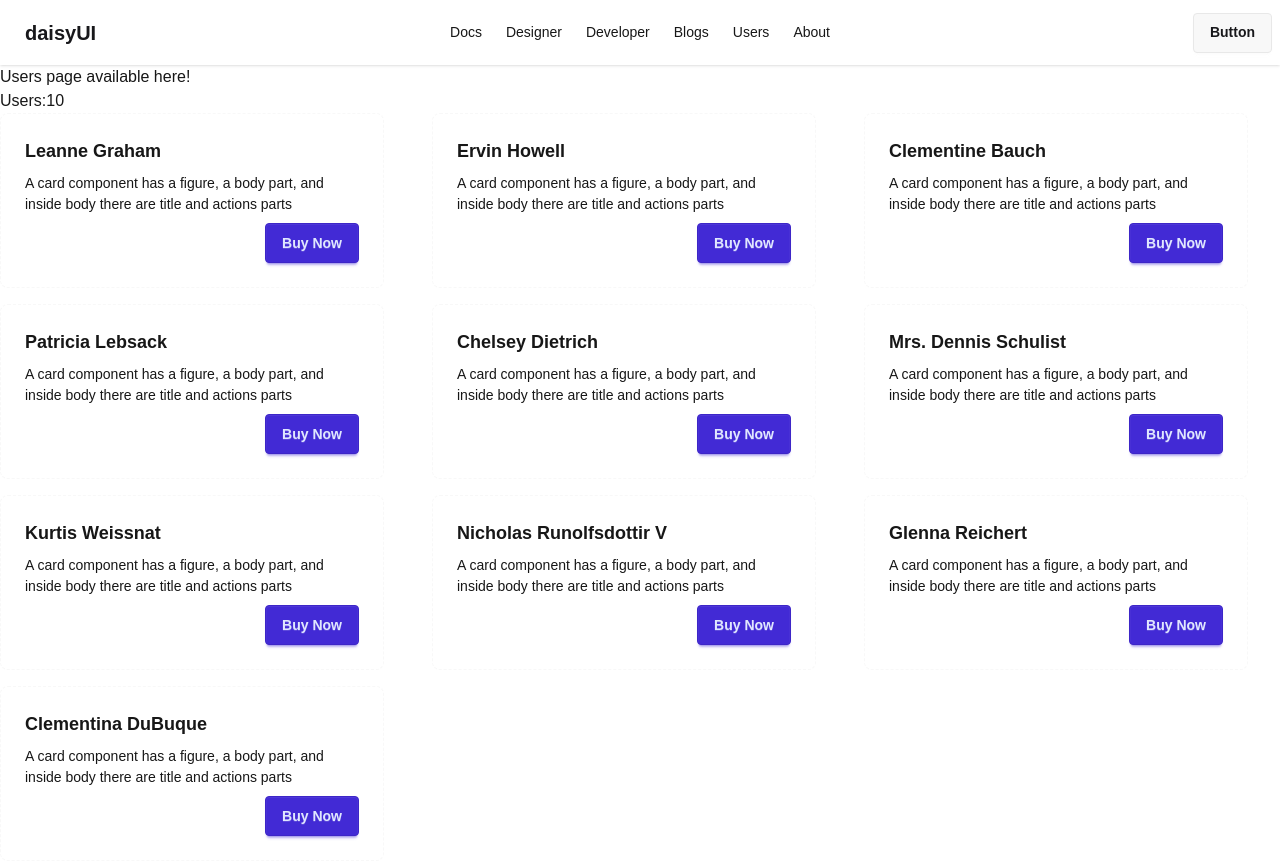
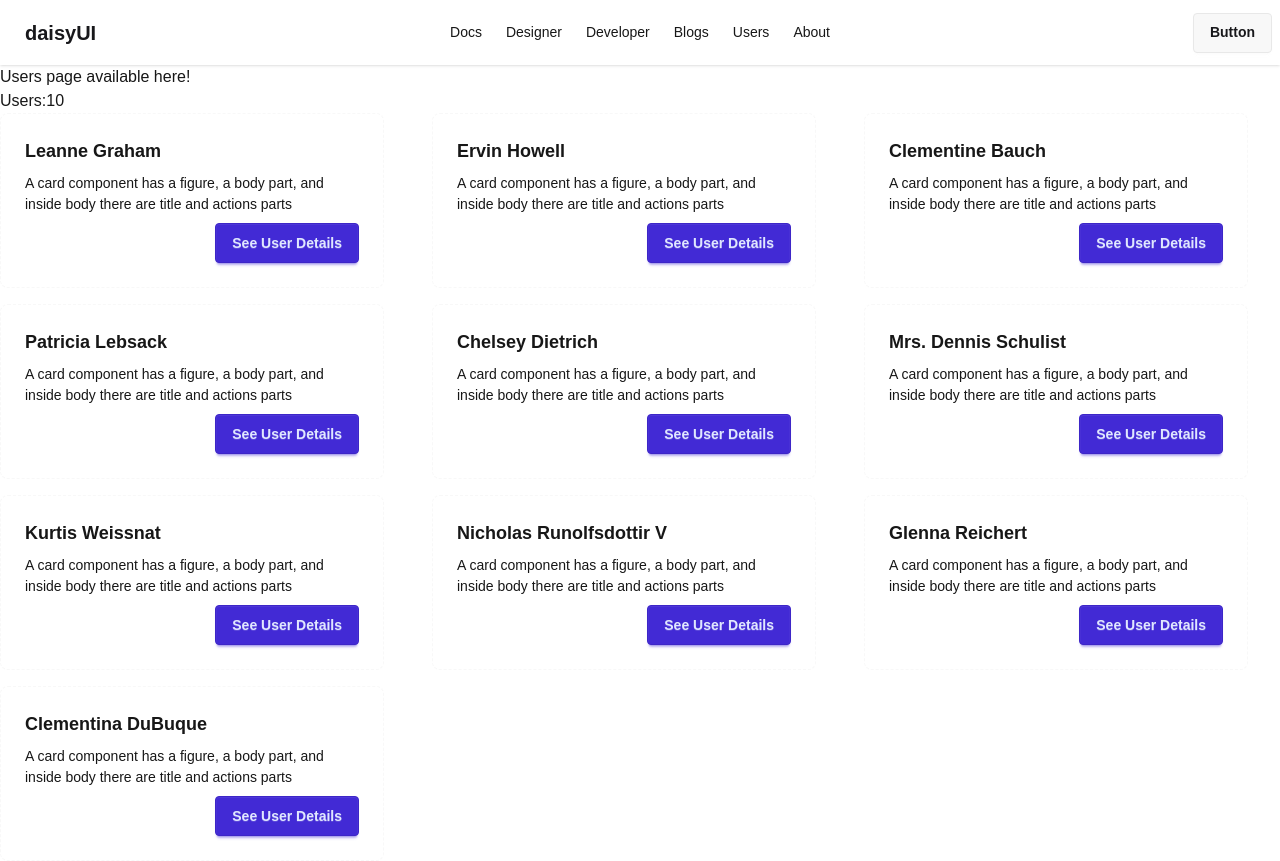
Before and after one commit to Maha-bub/my-first-nextjs-app, a Next.js app: page /users in a window 1280 px wide. Built offline with nearby package versions, Linux system fonts and the light colour scheme.

Commit message:
dynamic laout and dynamic page componets

```diff
--- a/src/app/components/UserCard.jsx
+++ b/src/app/components/UserCard.jsx
@@ -1,13 +1,16 @@
+import Link from 'next/link';
 import React from 'react';
 
-const UserCardPage = ({userData}) => {
+const UserCardPage = ({ userData }) => {
     return (
         <div className="card card-dash bg-base-100 w-96">
             <div className="card-body">
                 <h2 className="card-title">{userData.name}</h2>
                 <p>A card component has a figure, a body part, and inside body there are title and actions parts</p>
                 <div className="card-actions justify-end">
-                    <button className="btn btn-primary">Buy Now</button>
+                    <Link href={`/users/${userData.id}`}>
+                        <button className="btn btn-primary">See User Details</button>
+                    </Link>
                 </div>
             </div>
         </div>
--- a/src/app/users/[userId]/page.jsx
+++ b/src/app/users/[userId]/page.jsx
@@ -1,10 +1,272 @@
 import { useId } from "react";
-
+const userData = [
+    {
+        id: 1,
+        name: "Leanne Graham",
+        username: "Bret",
+        email: "Sincere@april.biz",
+        address: {
+            street: "Kulas Light",
+            suite: "Apt. 556",
+            city: "Gwenborough",
+            zipcode: "92998-3874",
+            geo: {
+                lat: "-37.3159",
+                lng: "81.1496",
+            },
+        },
+        phone: "1-770-736-8031 x56442",
+        website: "hildegard.org",
+        company: {
+            name: "Romaguera-Crona",
+            catchPhrase: "Multi-layered client-server neural-net",
+            bs: "harness real-time e-markets",
+        },
+    },
+    {
+        id: 2,
+        name: "Ervin Howell",
+        username: "Antonette",
+        email: "Shanna@melissa.tv",
+        address: {
+            street: "Victor Plains",
+            suite: "Suite 879",
+            city: "Wisokyburgh",
+            zipcode: "90566-7771",
+            geo: {
+                lat: "-43.9509",
+                lng: "-34.4618",
+            },
+        },
+        phone: "010-692-6593 x09125",
+        website: "anastasia.net",
+        company: {
+            name: "Deckow-Crist",
+            catchPhrase: "Proactive didactic contingency",
+            bs: "synergize scalable supply-chains",
+        },
+    },
+    {
+        id: 3,
+        name: "Clementine Bauch",
+        username: "Samantha",
+        email: "Nathan@yesenia.net",
+        address: {
+            street: "Douglas Extension",
+            suite: "Suite 847",
+            city: "McKenziehaven",
+            zipcode: "59590-4157",
+            geo: {
+                lat: "-68.6102",
+                lng: "-47.0653",
+            },
+        },
+        phone: "1-463-123-4447",
+        website: "ramiro.info",
+        company: {
+            name: "Romaguera-Jacobson",
+            catchPhrase: "Face to face bifurcated interface",
+            bs: "e-enable strategic applications",
+        },
+    },
+    {
+        id: 4,
+        name: "Patricia Lebsack",
+        username: "Karianne",
+        email: "Julianne.OConner@kory.org",
+        address: {
+            street: "Hoeger Mall",
+            suite: "Apt. 692",
+            city: "South Elvis",
+            zipcode: "53919-4257",
+            geo: {
+                lat: "29.4572",
+                lng: "-164.2990",
+            },
+        },
+        phone: "493-170-9623 x156",
+        website: "kale.biz",
+        company: {
+            name: "Robel-Corkery",
+            catchPhrase: "Multi-tiered zero tolerance productivity",
+            bs: "transition cutting-edge web services",
+        },
+    },
+    {
+        id: 5,
+        name: "Chelsey Dietrich",
+        username: "Kamren",
+        email: "Lucio_Hettinger@annie.ca",
+        address: {
+            street: "Skiles Walks",
+            suite: "Suite 351",
+            city: "Roscoeview",
+            zipcode: "33263",
+            geo: {
+                lat: "-31.8129",
+                lng: "62.5342",
+            },
+        },
+        phone: "(254)954-1289",
+        website: "demarco.info",
+        company: {
+            name: "Keebler LLC",
+            catchPhrase: "User-centric fault-tolerant solution",
+            bs: "revolutionize end-to-end systems",
+        },
+    },
+    {
+        id: 6,
+        name: "Mrs. Dennis Schulist",
+        username: "Leopoldo_Corkery",
+        email: "Karley_Dach@jasper.info",
+        address: {
+            street: "Norberto Crossing",
+            suite: "Apt. 950",
+            city: "South Christy",
+            zipcode: "23505-1337",
+            geo: {
+                lat: "-71.4197",
+                lng: "71.7478",
+            },
+        },
+        phone: "1-477-935-8478 x6430",
+        website: "ola.org",
+        company: {
+            name: "Considine-Lockman",
+            catchPhrase: "Synchronised bottom-line interface",
+            bs: "e-enable innovative applications",
+        },
+    },
+    {
+        id: 7,
+        name: "Kurtis Weissnat",
+        username: "Elwyn.Skiles",
+        email: "Telly.Hoeger@billy.biz",
+        address: {
+            street: "Rex Trail",
+            suite: "Suite 280",
+            city: "Howemouth",
+            zipcode: "58804-1099",
+            geo: {
+                lat: "24.8918",
+                lng: "21.8984",
+            },
+        },
+        phone: "210.067.6132",
+        website: "elvis.io",
+        company: {
+            name: "Johns Group",
+            catchPhrase: "Configurable multimedia task-force",
+            bs: "generate enterprise e-tailers",
+        },
+    },
+    {
+        id: 8,
+        name: "Nicholas Runolfsdottir V",
+        username: "Maxime_Nienow",
+        email: "Sherwood@rosamond.me",
+        address: {
+            street: "Ellsworth Summit",
+            suite: "Suite 729",
+            city: "Aliyaview",
+            zipcode: "45169",
+            geo: {
+                lat: "-14.3990",
+                lng: "-120.7677",
+            },
+        },
+        phone: "586.493.6943 x140",
+        website: "jacynthe.com",
+        company: {
+            name: "Abernathy Group",
+            catchPhrase: "Implemented secondary concept",
+            bs: "e-enable extensible e-tailers",
+        },
+    },
+    {
+        id: 9,
+        name: "Glenna Reichert",
+        username: "Delphine",
+        email: "Chaim_McDermott@dana.io",
+        address: {
+            street: "Dayna Park",
+            suite: "Suite 449",
+            city: "Bartholomebury",
+            zipcode: "76495-3109",
+            geo: {
+                lat: "24.6463",
+                lng: "-168.8889",
+            },
+        },
+        phone: "(775)976-6794 x41206",
+        website: "conrad.com",
+        company: {
+            name: "Yost and Sons",
+            catchPhrase: "Switchable contextually-based project",
+            bs: "aggregate real-time technologies",
+        },
+    },
+    {
+        id: 10,
+        name: "Clementina DuBuque",
+        username: "Moriah.Stanton",
+        email: "Rey.Padberg@karina.biz",
+        address: {
+            street: "Kattie Turnpike",
+            suite: "Suite 198",
+            city: "Lebsackbury",
+            zipcode: "31428-2261",
+            geo: {
+                lat: "-38.2386",
+                lng: "57.2232",
+            },
+        },
+        phone: "024-648-3804",
+        website: "ambrose.net",
+        company: {
+            name: "Hoeger LLC",
+            catchPhrase: "Centralized empowering task-force",
+            bs: "target end-to-end models",
+        },
+    },
+];
 const UserDataPage = async ({ params }) => {
     const { userId } = await params;
+    const user = userData.find(user => user.id === parseInt(userId))
+    console.log(userId, user)
     return (
         <div>
             User Id:{userId}
+
+            {user && (
+                <div className="max-w-md mx-auto mt-8 rounded-2xl border border-slate-200 bg-white p-6 shadow-lg">
+                    <h2 className="mb-4 text-2xl font-bold text-slate-800">
+                        {user.name}
+                    </h2>
+
+                    <div className="space-y-3 text-slate-600">
+                        <p>
+                            <span className="font-semibold text-slate-800">Email:</span>{" "}
+                            {user.email}
+                        </p>
+
+                        <p>
+                            <span className="font-semibold text-slate-800">Phone:</span>{" "}
+                            {user.phone}
+                        </p>
+                        <p>
+                            <span className="font-semibold text-slate-800">Address:</span>{" "}
+                            {user.address.street}
+                        </p>
+
+                        <p>
+                            <span className="font-semibold text-slate-800">Website:</span>{" "}
+                            {user.website}
+                        </p>
+                    </div>
+                </div>
+            )}
 
         </div>
     );
```
